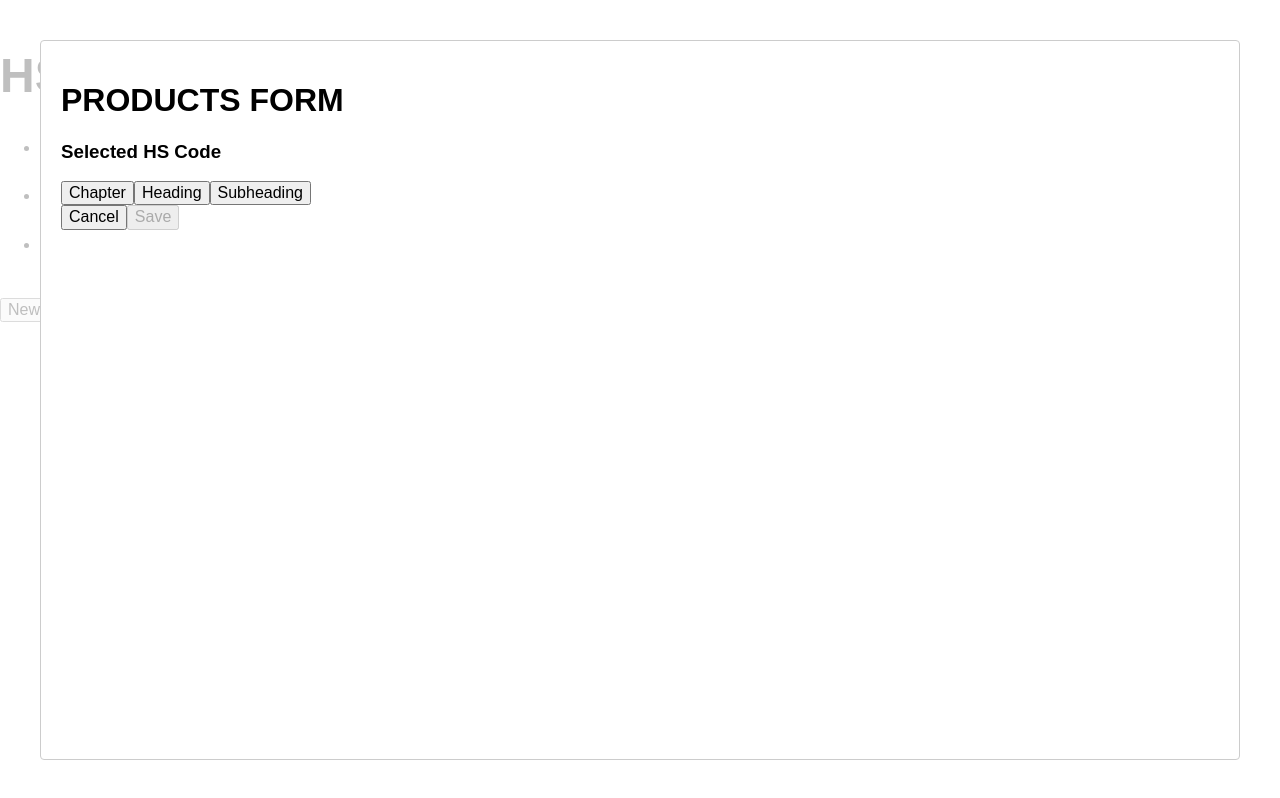
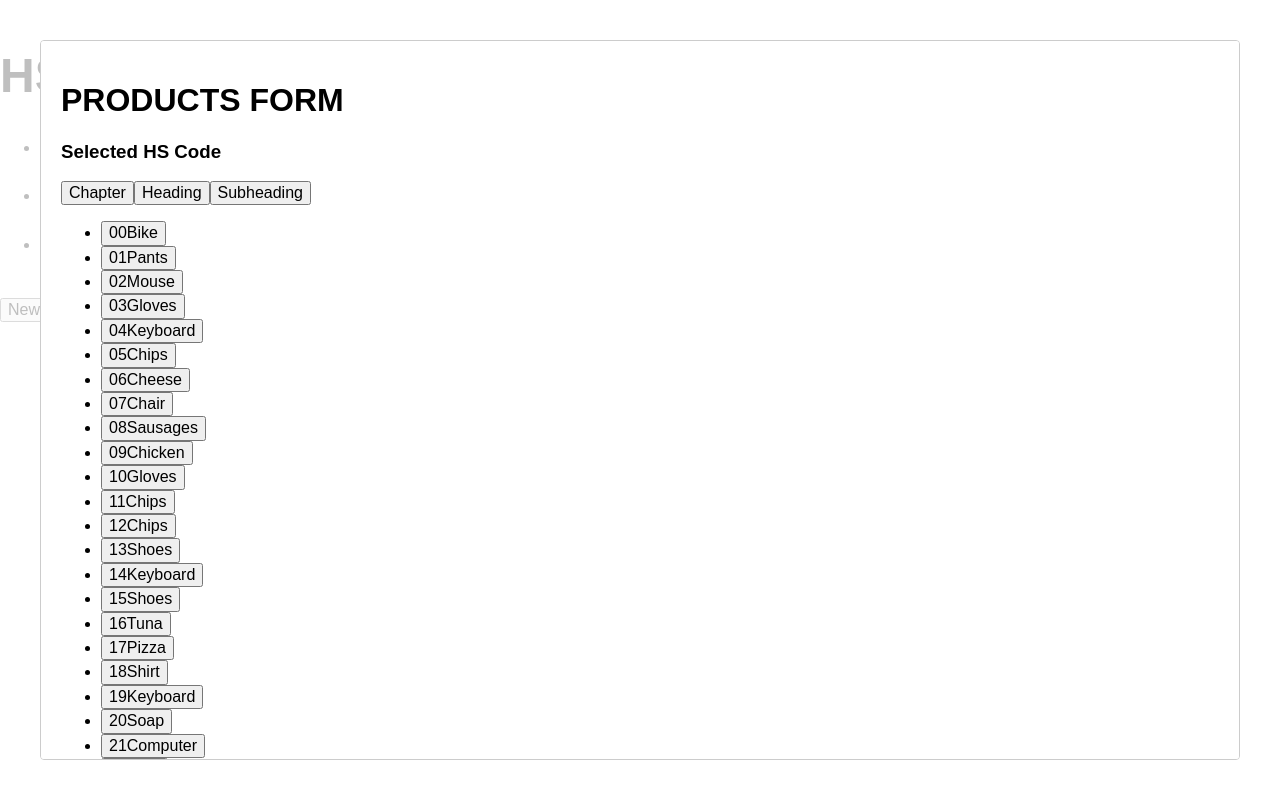
Before and after one commit to abelta/HS-applet, a React app: page / in a window 1280 px wide. Both pictures are taken after a click on the button "New". Built offline with nearby package versions, Linux system fonts and the light colour scheme.

Commit message:
References selector.

```diff
--- a/src/components/productsForm/ReferencesList.jsx
+++ b/src/components/productsForm/ReferencesList.jsx
@@ -1,5 +1,26 @@
 import React from 'react';
+import PropTypes from 'prop-types';
+import Reference from '../reference';
 
-const ReferencesList = () => <div></div>;
+const ReferencesList = ({ data, onClick }) => (
+  <div>
+    <ul>
+      {data.map(reference => (
+        <li key={reference.id}>
+          <Reference {...reference} onClick={onClick} />
+        </li>
+      ))}
+    </ul>
+  </div>
+);
+
+ReferencesList.defaultProps = {
+  onClick: null,
+};
+
+ReferencesList.propTypes = {
+  data: PropTypes.array.isRequired,
+  onClick: PropTypes.func,
+};
 
 export default ReferencesList;
--- /dev/null
+++ b/src/components/reference/Reference.jsx
@@ -0,0 +1,21 @@
+import React from 'react';
+import PropTypes from 'prop-types';
+
+const Reference = ({ id, name, onClick }) => (
+  <button onClick={onClick}>
+    <span>{id}</span>
+    <span>{name}</span>
+  </button>
+);
+
+Reference.defaultProps = {
+  onClick: null,
+};
+
+Reference.propTypes = {
+  id: PropTypes.string.isRequired,
+  name: PropTypes.string.isRequired,
+  onClick: PropTypes.func,
+};
+
+export default Reference;
--- /dev/null
+++ b/src/components/reference/index.js
@@ -0,0 +1 @@
+export { default } from './Reference';
```
